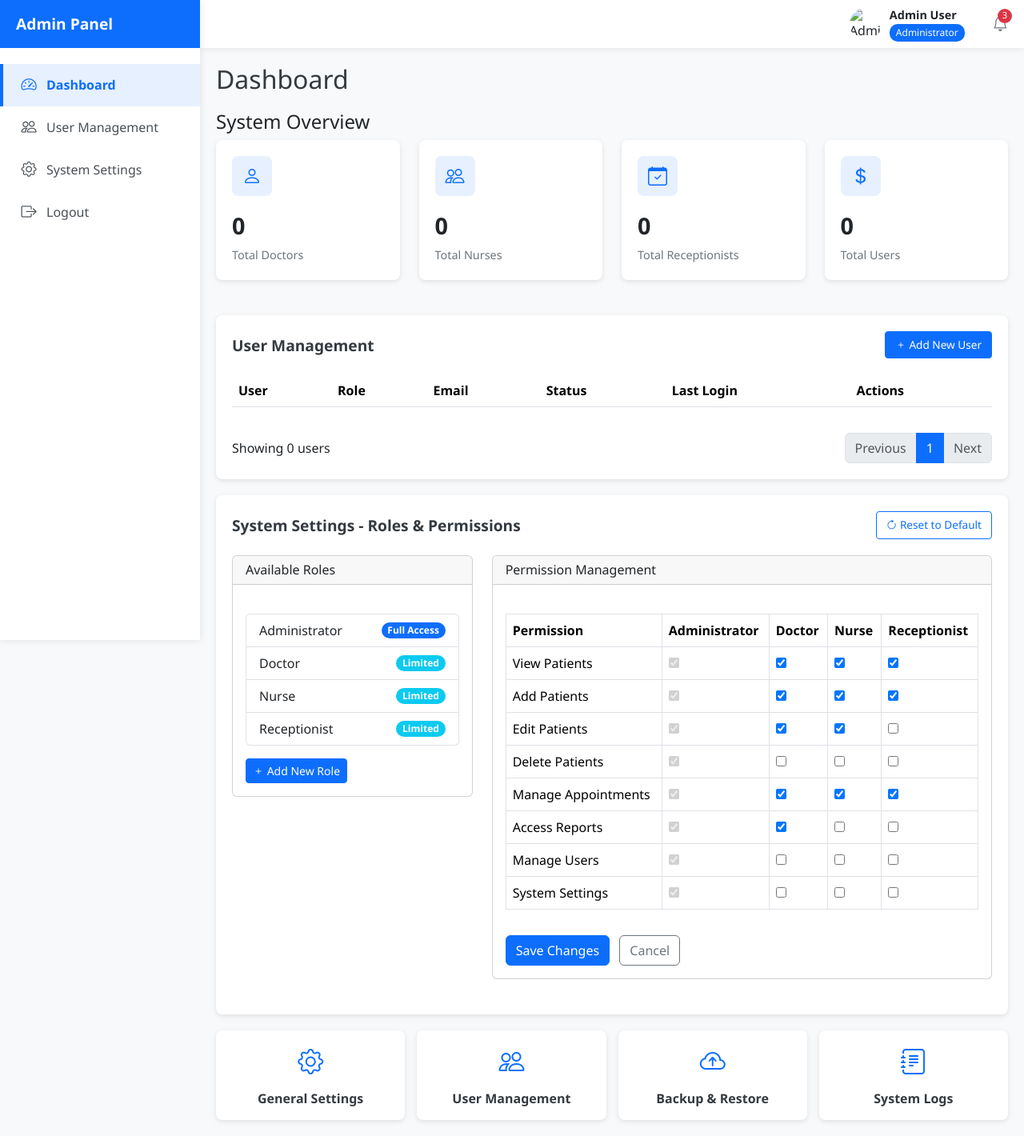
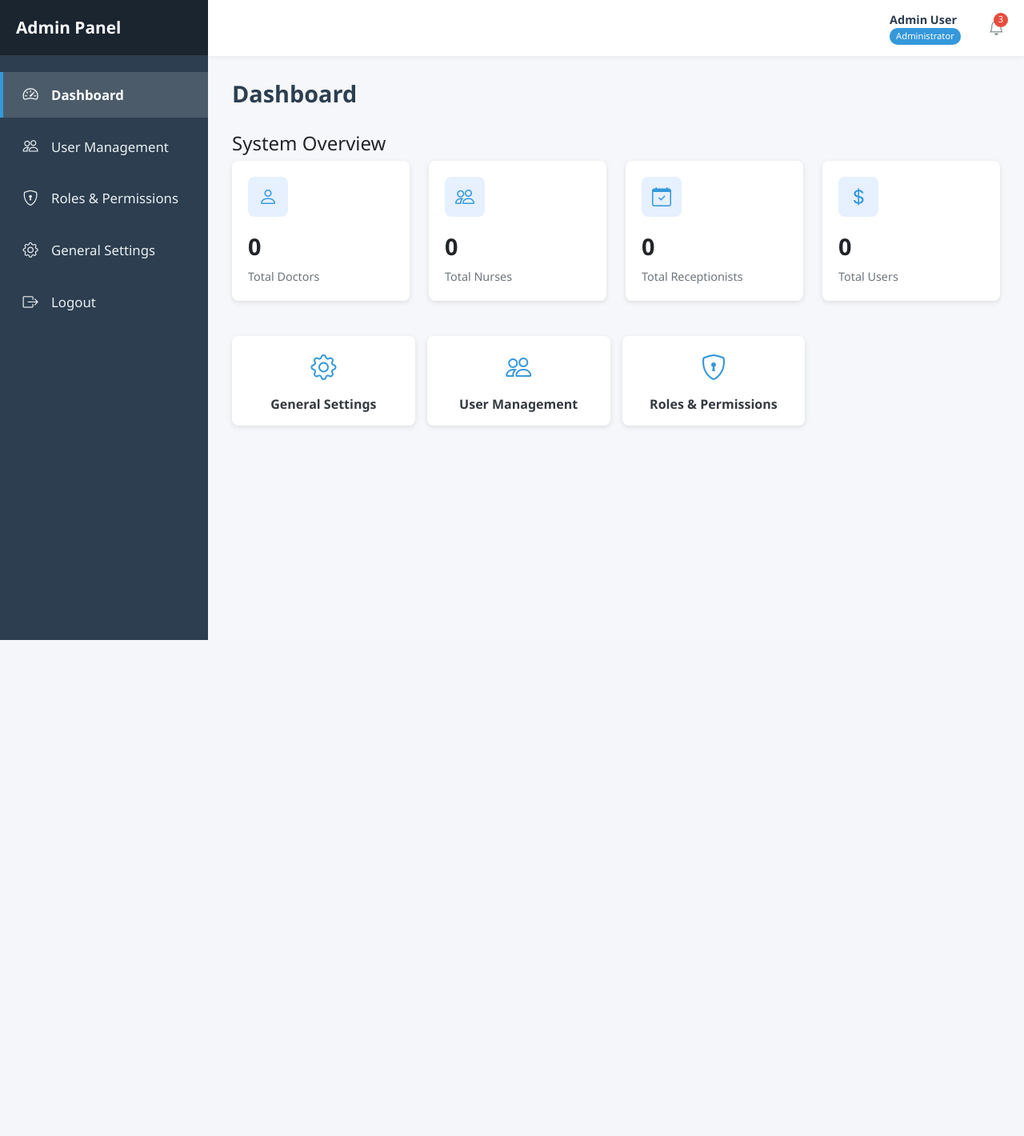
Before and after one commit to Marc-Valentino/cms_system, a PHP site: page /admin.php in a window 1280 px wide. Shown: the whole page at 80% size. After the commit the page ends 800 px from the top, so only its background shows below. Run offline with PHP 8.4, Linux system fonts and the light colour scheme; lists and menus that the app fills with data are empty; some libraries are stand-ins or nearby versions.

Commit message:
Mao ni ako changes

```diff
--- a/admin.php
+++ b/admin.php
@@ -10,15 +10,15 @@
     <link rel="stylesheet" href="https://cdn.jsdelivr.net/npm/bootstrap-icons@1.10.0/font/bootstrap-icons.css">
     <style>
         :root {
-            --primary-color: #0d6efd;
-            --primary-hover: #0b5ed7;
-            --sidebar-width: 250px;
-            --header-height: 60px;
+            --primary-color: #3498db;
+            --primary-hover: #2980b9;
+            --sidebar-width: 260px;
+            --header-height: 70px;
         }
 
         body {
             font-family: 'Segoe UI', Tahoma, Geneva, Verdana, sans-serif;
-            background-color: #f8f9fa;
+            background-color: #f5f7fa;
             margin: 0;
             padding: 0;
         }
@@ -30,8 +30,8 @@
             left: 0;
             width: var(--sidebar-width);
             height: 100vh;
-            background-color: #fff;
-            box-shadow: 0 0 10px rgba(0, 0, 0, 0.1);
+            background-color: #2c3e50;
+            color: #ecf0f1;
             z-index: 1000;
             transition: all 0.3s ease;
             overflow-y: auto;
@@ -43,12 +43,13 @@
             align-items: center;
             justify-content: space-between;
             padding: 0 20px;
-            background-color: var(--primary-color);
+            background-color: #1a2530;
             color: white;
+            border-bottom: 1px solid rgba(255, 255, 255, 0.1);
         }
 
         .sidebar-header h3 {
-            font-size: 1.2rem;
+            font-size: 1.3rem;
             margin: 0;
             font-weight: 600;
         }
@@ -60,30 +61,32 @@
         .menu-item {
             display: flex;
             align-items: center;
-            padding: 12px 20px;
-            color: #495057;
+            padding: 14px 20px;
+            color: #ecf0f1;
             text-decoration: none;
             transition: all 0.3s;
             border-left: 4px solid transparent;
+            margin-bottom: 8px;
+            font-size: 1.05rem;
         }
 
         .menu-item:hover {
-            background-color: rgba(13, 110, 253, 0.1);
-            color: var(--primary-color);
-            border-left: 4px solid var(--primary-color);
+            background-color: rgba(255, 255, 255, 0.15);
+            color: #fff;
+            border-left: 4px solid #3498db;
         }
 
         .menu-item.active {
-            background-color: rgba(13, 110, 253, 0.1);
-            color: var(--primary-color);
-            border-left: 4px solid var(--primary-color);
+            background-color: rgba(255, 255, 255, 0.15);
+            color: #fff;
+            border-left: 4px solid #3498db;
             font-weight: 600;
         }
 
         .menu-item i {
-            margin-right: 10px;
+            margin-right: 12px;
             font-size: 1.2rem;
-            width: 24px;
+            width: 28px;
             text-align: center;
         }
 
@@ -159,12 +184,12 @@
             right: 0;
             height: var(--header-height);
             background-color: #fff;
-            box-shadow: 0 0 10px rgba(0, 0, 0, 0.1);
+            box-shadow: 0 2px 5px rgba(0, 0, 0, 0.05);
             z-index: 900;
             display: flex;
             align-items: center;
             justify-content: flex-end;
-            padding: 0 20px;
+            padding: 0 25px;
             transition: all 0.3s ease;
         }
 
@@ -174,10 +199,11 @@
         }
 
         .admin-profile img {
-            width: 40px;
-            height: 40px;
+            width: 36px;
+            height: 36px;
             border-radius: 50%;
             margin-right: 10px;
+            border: 2px solid #f1f1f1;
         }
 
         .admin-info {
@@ -189,11 +215,12 @@
         .admin-name {
             font-weight: 600;
             font-size: 0.9rem;
+            color: #2c3e50;
         }
 
         .admin-role {
-            font-size: 0.75rem;
-            background-color: var(--primary-color);
+            font-size: 0.7rem;
+            background-color: #3498db;
             color: white;
             padding: 2px 8px;
             border-radius: 10px;
@@ -203,16 +230,21 @@
         .notification-icon {
             margin-left: 20px;
             font-size: 1.2rem;
-            color: #6c757d;
+            color: #7f8c8d;
             cursor: pointer;
             position: relative;
+            transition: color 0.3s;
+        }
+
+        .notification-icon:hover {
+            color: #3498db;
         }
 
         .notification-badge {
             position: absolute;
             top: -5px;
             right: -5px;
-            background-color: #dc3545;
+            background-color: #e74c3c;
             color: white;
             border-radius: 50%;
             width: 18px;
@@ -227,14 +259,16 @@
         .main-content {
             margin-left: var(--sidebar-width);
             margin-top: var(--header-height);
-            padding: 20px;
+            padding: 30px;
             min-height: calc(100vh - var(--header-height));
             transition: all 0.3s ease;
         }
 
         .dashboard-title {
-            margin-bottom: 20px;
-            color: #343a40;
+            margin-bottom: 30px;
+            color: #2c3e50;
+            font-weight: 600;
+            font-size: 1.8rem;
         }
 
         .stats-card {
@@ -460,8 +494,12 @@
                 <span>User Management</span>
             </a>
             <a href="#settings" class="menu-item">
+                <i class="bi bi-shield-lock"></i>
+                <span>Roles & Permissions</span>
+            </a>
+            <a href="#profile" class="menu-item">
                 <i class="bi bi-gear"></i>
-                <span>System Settings</span>
+                <span>General Settings</span>
             </a>
             <a href="login.php" class="menu-item">
                 <i class="bi bi-box-arrow-right"></i>
@@ -473,7 +511,6 @@
     <!-- Main Header -->
     <div class="main-header" id="mainHeader">
         <div class="admin-profile">
-            <img src="https://via.placeholder.com/40" alt="Admin Avatar">
             <div class="admin-info">
                 <div class="admin-name">Admin User</div>
                 <div class="admin-role">Administrator</div>
@@ -571,7 +608,7 @@
         <!-- System Settings Section -->
         <div class="content-card" id="settings">
             <div class="card-header">
-                <h5 class="card-title">System Settings - Roles & Permissions</h5>
+                <h5 class="card-title">Roles & Permissions</h5>
                 <button class="btn btn-outline-primary action-btn" data-bs-toggle="tooltip" title="Reset permissions">
                     <i class="bi bi-arrow-clockwise"></i> Reset to Default
                 </button>
@@ -676,7 +713,7 @@
                                                 <td><input type="checkbox"></td>
                                             </tr>
                                             <tr>
-                                                <td>System Settings</td>
+                                                <td>Roles & Permissions</td>
                                                 <td><input type="checkbox" checked disabled></td>
                                                 <td><input type="checkbox"></td>
                                                 <td><input type="checkbox"></td>
@@ -710,52 +747,166 @@
                 </div>
                 <div class="settings-label">User Management</div>
             </div>
-            <div class="settings-item" data-bs-toggle="tooltip" title="Backup & Restore">
+            <div class="settings-item" data-bs-toggle="tooltip" title="Roles & Permissions">
                 <div class="settings-icon">
-                    <i class="bi bi-cloud-arrow-up"></i>
+                    <i class="bi bi-shield-lock"></i>
                 </div>
-                <div class="settings-label">Backup & Restore</div>
-            </div>
-            <div class="settings-item" data-bs-toggle="tooltip" title="System Logs">
-                <div class="settings-icon">
-                    <i class="bi bi-journal-text"></i>
-                </div>
-                <div class="settings-label">System Logs</div>
+                <div class="settings-label">Roles & Permissions</div>
             </div>
         </div>
     </div>
 
     <!-- Bootstrap JS Bundle with Popper -->
     <script src="https://cdn.jsdelivr.net/npm/bootstrap@5.3.0-alpha1/dist/js/bootstrap.bundle.min.js"></script>
-
     <script>
         // Toggle sidebar on mobile
         document.getElementById('toggleSidebar').addEventListener('click', function() {
             document.getElementById('sidebar').classList.add('active');
+            document.body.style.overflow = 'hidden'; // Prevent scrolling when sidebar is open
         });
 
         // Close sidebar on mobile
         document.getElementById('closeSidebar').addEventListener('click', function() {
             document.getElementById('sidebar').classList.remove('active');
+            document.body.style.overflow = ''; // Restore scrolling
         });
 
-        // Close sidebar when clicking on menu items (on mobile)
-        const menuItems = document.querySelectorAll('.menu-item');
-        menuItems.forEach(item => {
-            item.addEventListener('click', function() {
-                if (window.innerWidth <= 992) {
-                    document.getElementById('sidebar').classList.remove('active');
+        // Handle navigation
+        document.addEventListener('DOMContentLoaded', function() {
+            // Get all menu items
+            const menuItems = document.querySelectorAll('.menu-item');
+
+            // Get all sections
+            const sections = {
+                dashboard: document.querySelector('.row.mb-4'),
+                users: document.getElementById('users'),
+                settings: document.getElementById('settings'),
+                profile: document.getElementById('profile')
+            };
+
+            // Settings grid
+            const settingsGrid = document.querySelector('.settings-grid');
+
+            // Function to show a section
+            function showSection(sectionId) {
+                // Hide all sections first
+                for (const key in sections) {
+                    if (sections[key]) {
+                        sections[key].style.display = 'none';
+                    }
                 }
+
+                // Hide settings grid by default
+                if (settingsGrid) {
+                    settingsGrid.style.display = 'none';
+                }
+
+                // Show dashboard title by default
+                document.querySelector('.dashboard-title').style.display = 'block';
+
+                // Show the selected section
+                if (sectionId === '#dashboard') {
+                    // For dashboard, show the overview section and settings grid
+                    sections.dashboard.style.display = 'flex';
+                    if (settingsGrid) {
+                        settingsGrid.style.display = 'grid';
+                    }
+                } else if (sectionId === '#users') {
+                    sections.users.style.display = 'block';
+                } else if (sectionId === '#settings') {
+                    sections.settings.style.display = 'block';
+                } else if (sectionId === '#profile') {
+                    sections.profile.style.display = 'block';
+                }
+
+                // Update active menu item
+                menuItems.forEach(item => {
+                    if (item.getAttribute('href') === sectionId) {
+                        item.classList.add('active');
+                    } else {
+                        item.classList.remove('active');
+                    }
+                });
+            }
+
+            // Add click event to menu items
+            menuItems.forEach(item => {
+                item.addEventListener('click', function(e) {
+                    e.preventDefault();
+
+                    const targetId = this.getAttribute('href');
+                    showSection(targetId);
+
+                    // Close sidebar on mobile
+                    if (window.innerWidth <= 992) {
+                        document.getElementById('sidebar').classList.remove('active');
+                        document.body.style.overflow = ''; // Restore scrolling
+                    }
+                });
             });
+
+            // Handle settings grid items click
+            const settingsItems = document.querySelectorAll('.settings-item');
+            settingsItems.forEach((item, index) => {
+                item.addEventListener('click', function() {
+                    if (index === 0) {
+                        // General Settings
+                        showSection('#profile');
+                    } else if (index === 1) {
+                        // User Management
+                        showSection('#users');
+                    } else if (index === 2) {
+                        // Roles & Permissions
+                        showSection('#settings');
+                    }
+                });
+            });
+
+            // Show dashboard by default
+            showSection('#dashboard');
         });
 
         // Initialize tooltips
-        document.addEventListener('DOMContentLoaded', function() {
-            var tooltipTriggerList = [].slice.call(document.querySelectorAll('[data-bs-toggle="tooltip"]'));
-            var tooltipList = tooltipTriggerList.map(function (tooltipTriggerEl) {
-                return new bootstrap.Tooltip(tooltipTriggerEl);
-            });
+        var tooltipTriggerList = [].slice.call(document.querySelectorAll('[data-bs-toggle="tooltip"]'))
+        var tooltipList = tooltipTriggerList.map(function (tooltipTriggerEl) {
+            return new bootstrap.Tooltip(tooltipTriggerEl)
         });
     </script>
 </body>
 </html>
+
+        <!-- User Profile Section (General Settings) -->
+        <div class="content-card" id="profile">
+            <div class="card-header">
+                <h5 class="card-title">General Settings</h5>
+                <button class="btn btn-primary action-btn" data-bs-toggle="tooltip" title="Save changes">
+                    <i class="bi bi-save"></i> Save Changes
+                </button>
+            </div>
+            <div class="p-4">
+                <div class="mb-4">
+                    <label class="form-label">Email</label>
+                    <input type="email" class="form-control" value="admin@example.com">
+                </div>
+
+                <div class="mb-4">
+                    <label class="form-label">Role</label>
+                    <input type="text" class="form-control" value="Administrator" disabled>
+                </div>
+
+                <div class="mt-5 mb-3">
+                    <h5>Change Password</h5>
+                </div>
+
+                <div class="row">
+                    <div class="col-md-6 mb-3">
+                        <label class="form-label">New Password</label>
+                        <input type="password" class="form-control">
+                    </div>
+                    <div class="col-md-6 mb-3">
+                        <label class="form-label">Confirm New Password</label>
+                        <input type="password" class="form-control">
+                    </div>
+                </div>
+            </div>
+        </div>
```
Also changed, not shown: other parts of admin.php (+30 -8 lines).
